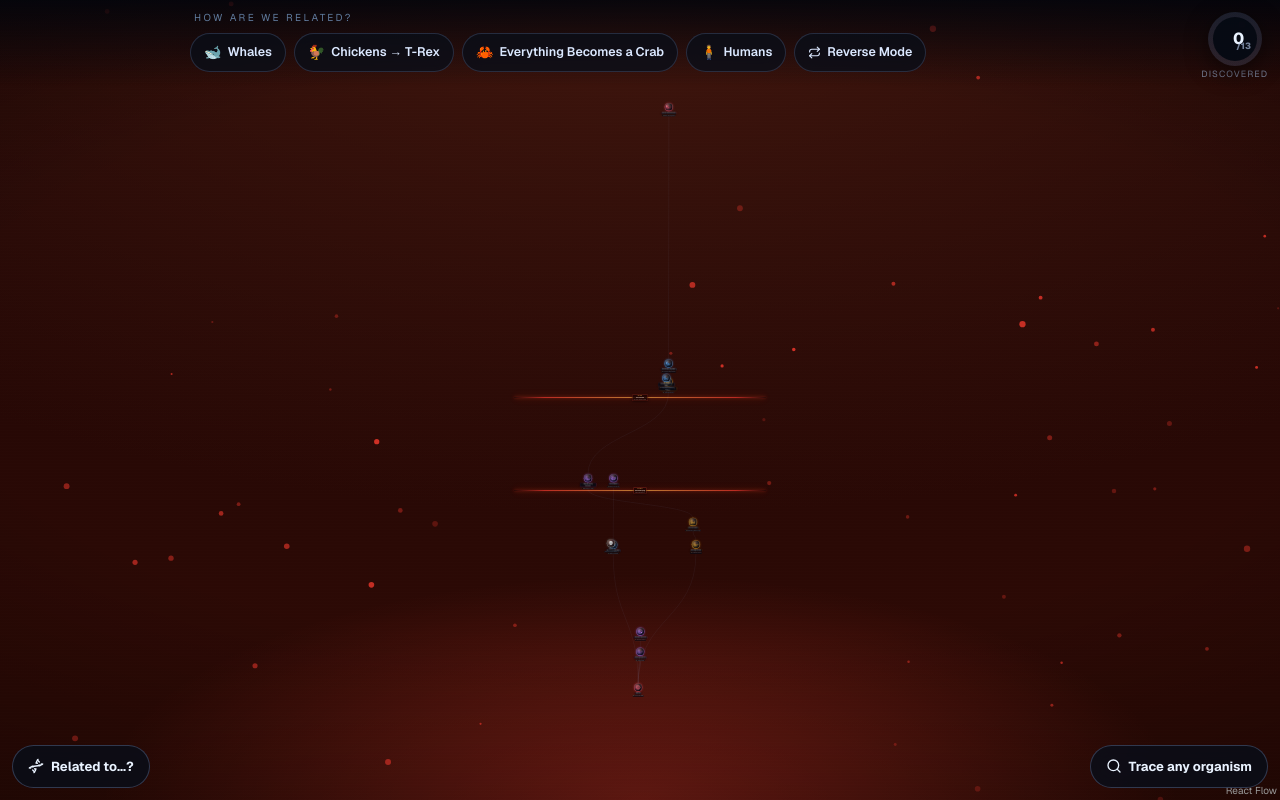
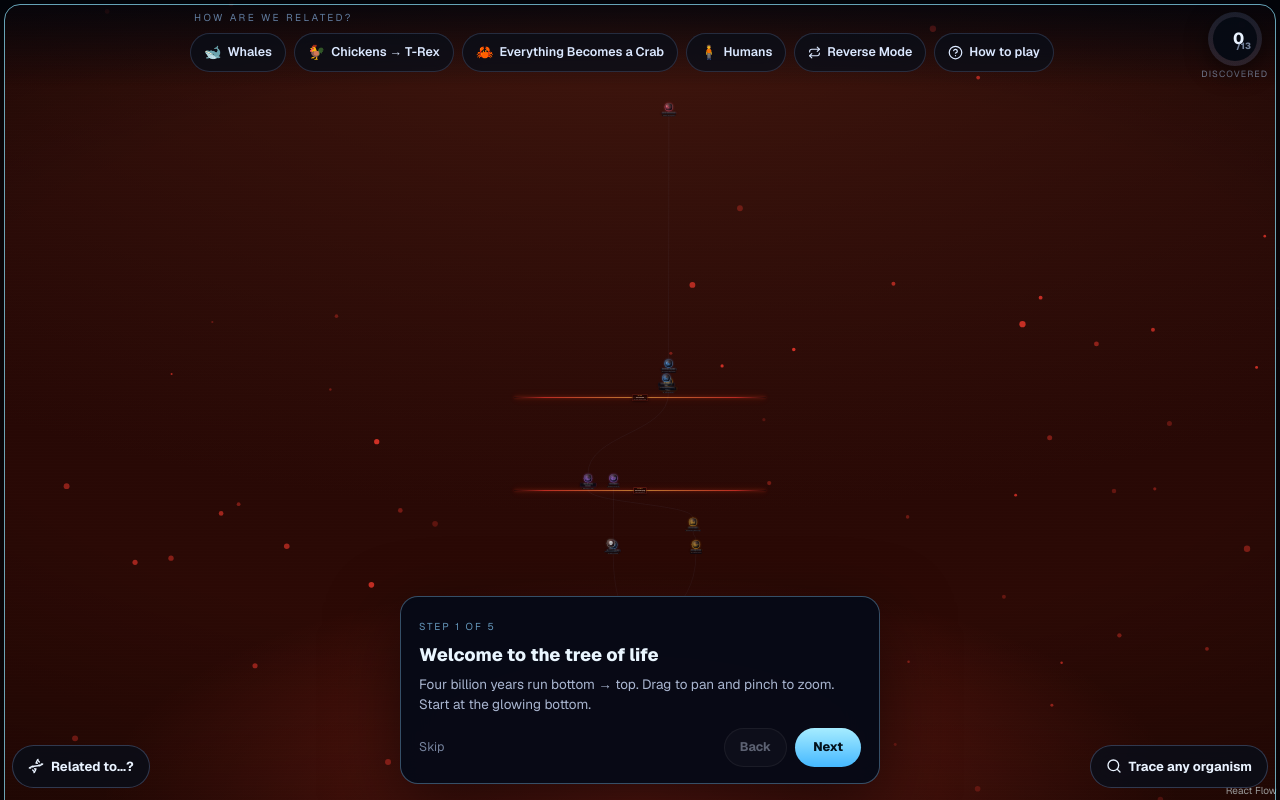
Before and after one commit to Dineshkor/EvoTree, a Next.js app: page / in a window 1280 px wide. Both pictures are taken after a click on the button "Begin the journey →". Built offline with nearby package versions, Linux system fonts and the light colour scheme.

Commit message:
feat: add guided tour and help button

```diff
--- a/app/globals.css
+++ b/app/globals.css
@@ -1230,3 +1230,110 @@ body {
   color: rgba(160, 240, 210, 0.6);
   margin-left: 2px;
 }
+
+/* ---------- guided tour ---------- */
+.phylo-help {
+  display: inline-flex;
+  align-items: center;
+  gap: 6px;
+  flex: 0 0 auto;
+  padding: 8px 13px;
+  border-radius: 9999px;
+  font-size: 12.5px;
+  font-weight: 600;
+  color: #dbe8ff;
+  background: rgba(8, 14, 26, 0.72);
+  border: 1px solid rgba(150, 190, 255, 0.18);
+  cursor: pointer;
+  white-space: nowrap;
+}
+.phylo-help:hover {
+  border-color: rgba(150, 210, 255, 0.4);
+}
+.phylo-tour {
+  position: absolute;
+  inset: 0;
+  z-index: 60;
+  pointer-events: none;
+}
+.phylo-tour-spot {
+  position: absolute;
+  border-radius: 16px;
+  box-shadow: 0 0 0 9999px rgba(2, 4, 10, 0.78);
+  border: 1.5px solid rgba(140, 230, 255, 0.7);
+  pointer-events: none;
+  transition: left 0.25s ease, top 0.25s ease, width 0.25s ease, height 0.25s ease;
+}
+.phylo-tour-card {
+  position: absolute;
+  left: 12px;
+  right: 12px;
+  bottom: max(16px, env(safe-area-inset-bottom));
+  max-width: 480px;
+  margin: 0 auto;
+  padding: 16px 18px;
+  border-radius: 18px;
+  background: rgba(6, 10, 22, 0.96);
+  border: 1px solid rgba(140, 210, 255, 0.35);
+  box-shadow: 0 24px 70px rgba(0, 0, 0, 0.6);
+  backdrop-filter: blur(16px);
+  pointer-events: auto;
+}
+.phylo-tour-step {
+  font-size: 10px;
+  letter-spacing: 0.2em;
+  text-transform: uppercase;
+  color: rgba(140, 210, 255, 0.7);
+}
+.phylo-tour-card h3 {
+  margin: 4px 0 6px;
+  font-size: 18px;
+  font-weight: 800;
+  color: #eaf6ff;
+}
+.phylo-tour-card p {
+  font-size: 13.5px;
+  line-height: 1.5;
+  color: rgba(210, 225, 255, 0.8);
+}
+.phylo-tour-actions {
+  display: flex;
+  align-items: center;
+  justify-content: space-between;
+  margin-top: 14px;
+}
+.phylo-tour-nav {
+  display: flex;
+  gap: 8px;
+}
+.phylo-tour-skip {
+  font-size: 12.5px;
+  color: rgba(190, 210, 245, 0.6);
+  background: none;
+  border: none;
+  cursor: pointer;
+}
+.phylo-tour-back {
+  padding: 9px 15px;
+  border-radius: 9999px;
+  font-size: 12.5px;
+  font-weight: 700;
+  color: #dbe8ff;
+  background: rgba(255, 255, 255, 0.06);
+  border: 1px solid rgba(255, 255, 255, 0.14);
+  cursor: pointer;
+}
+.phylo-tour-back:disabled {
+  opacity: 0.4;
+  cursor: default;
+}
+.phylo-tour-next {
+  padding: 9px 18px;
+  border-radius: 9999px;
+  font-size: 12.5px;
+  font-weight: 800;
+  color: #04121c;
+  background: linear-gradient(180deg, #a6ecff, #45b8ff);
+  border: none;
+  cursor: pointer;
+}
--- a/components/PhyloApp.tsx
+++ b/components/PhyloApp.tsx
@@ -8,6 +8,7 @@ import { CreatureDrawer } from './ui/CreatureDrawer';
 import { ProgressMeter } from './ui/ProgressMeter';
 import { SpeciesSearch } from './ui/SpeciesSearch';
 import { TracePanel } from './ui/TracePanel';
+import { Tour } from './ui/Tour';
 import { useTraceRunner } from './ui/useTraceRunner';
 
 export function PhyloApp() {
@@ -24,6 +25,7 @@ export function PhyloApp() {
       <CreatureDrawer />
       <div className="phylo-grain" aria-hidden="true" />
       <ColdOpen />
+      <Tour />
     </div>
   );
 }
--- /dev/null
+++ b/components/ui/HelpButton.tsx
@@ -0,0 +1,20 @@
+'use client';
+
+import { HelpCircle } from 'lucide-react';
+import { usePhyloStore } from '@/store/usePhyloStore';
+
+export function HelpButton() {
+  const reopenTour = usePhyloStore((s) => s.reopenTour);
+  return (
+    <button
+      type="button"
+      className="phylo-help"
+      data-tour="help"
+      aria-label="How to play"
+      onClick={reopenTour}
+    >
+      <HelpCircle size={15} />
+      How to play
+    </button>
+  );
+}
--- a/components/ui/MashupCalculator.tsx
+++ b/components/ui/MashupCalculator.tsx
@@ -42,6 +42,7 @@ export function MashupCalculator() {
         <button
           type="button"
           className="phylo-mashup-btn"
+          data-tour="mashup"
           data-active={open || !!pair}
           onClick={() => setOpen((o) => !o)}
         >
--- a/components/ui/TopBar.tsx
+++ b/components/ui/TopBar.tsx
@@ -3,6 +3,7 @@
 import { Repeat } from 'lucide-react';
 import { LINEAGE_PILLS } from '@/lib/data/lineages';
 import { usePhyloStore } from '@/store/usePhyloStore';
+import { HelpButton } from './HelpButton';
 
 export function TopBar() {
   const activeLineage = usePhyloStore((s) => s.activeLineage);
@@ -14,7 +15,7 @@ export function TopBar() {
     <div className="phylo-topbar">
       <div className="phylo-topbar-inner">
         <span className="phylo-topbar-label">How are we related?</span>
-        <div className="phylo-chips">
+        <div className="phylo-chips" data-tour="pills">
           {LINEAGE_PILLS.map((p) => {
             const active = activeLineage === p.id;
             return (
@@ -41,6 +42,7 @@ export function TopBar() {
             <Repeat size={13} />
             Reverse Mode
           </button>
+          <HelpButton />
         </div>
       </div>
     </div>
--- /dev/null
+++ b/components/ui/Tour.tsx
@@ -0,0 +1,122 @@
+'use client';
+
+import { useCallback, useEffect, useState } from 'react';
+import { usePhyloStore } from '@/store/usePhyloStore';
+
+const TOUR_STEPS = [
+  {
+    target: '[data-tour="canvas"]',
+    title: 'Welcome to the tree of life',
+    body: 'Four billion years run bottom → top. Drag to pan and pinch to zoom. Start at the glowing bottom.',
+  },
+  {
+    target: '[data-tour="creature"]',
+    title: 'Open any creature',
+    body: 'Tap a glowing medallion to read its story, its size next to you, and its one mind-blowing plot twist.',
+  },
+  {
+    target: '[data-tour="pills"]',
+    title: 'Trace a family line',
+    body: 'Tap a pill — Whales, Crabs, Humans — to light up a whole branch and fly along it.',
+  },
+  {
+    target: '[data-tour="trace"]',
+    title: 'Trace ANY organism',
+    body: 'Type any animal — even your cat — and watch its real lineage march back to Cell Zero, powered by Ensembl.',
+  },
+  {
+    target: '[data-tour="mashup"]',
+    title: 'How are we related?',
+    body: 'Pick two creatures and find the exact ancestor where their family lines meet.',
+  },
+];
+
+export function Tour() {
+  const tourDone = usePhyloStore((s) => s.tourDone);
+  const coldOpenDone = usePhyloStore((s) => s.coldOpenDone);
+  const tourStep = usePhyloStore((s) => s.tourStep);
+  const nextTourStep = usePhyloStore((s) => s.nextTourStep);
+  const prevTourStep = usePhyloStore((s) => s.prevTourStep);
+  const finishTour = usePhyloStore((s) => s.finishTour);
+
+  const [rect, setRect] = useState<DOMRect | null>(null);
+
+  const active = coldOpenDone && !tourDone;
+  const step = TOUR_STEPS[Math.min(tourStep, TOUR_STEPS.length - 1)];
+
+  useEffect(() => {
+    if (typeof window === 'undefined') return;
+    if (window.localStorage.getItem('phyloTourDone')) finishTour();
+  }, [finishTour]);
+
+  const measure = useCallback(() => {
+    const el = document.querySelector(step.target);
+    setRect(el ? el.getBoundingClientRect() : null);
+  }, [step.target]);
+
+  useEffect(() => {
+    if (!active) return;
+    const id = requestAnimationFrame(measure);
+    window.addEventListener('resize', measure);
+    return () => {
+      cancelAnimationFrame(id);
+      window.removeEventListener('resize', measure);
+    };
+  }, [active, measure]);
+
+  const done = useCallback(() => {
+    if (typeof window !== 'undefined') {
+      window.localStorage.setItem('phyloTourDone', '1');
+    }
+    finishTour();
+  }, [finishTour]);
+
+  const next = useCallback(() => {
+    if (tourStep >= TOUR_STEPS.length - 1) done();
+    else nextTourStep(TOUR_STEPS.length - 1);
+  }, [tourStep, nextTourStep, done]);
+
+  if (!active) return null;
+
+  return (
+    <div className="phylo-tour" role="dialog" aria-label="Guided tour">
+      {rect && (
+        <div
+          className="phylo-tour-spot"
+          style={{
+            left: Math.max(rect.left - 8, 4),
+            top: Math.max(rect.top - 8, 4),
+            width: Math.min(rect.width + 16, window.innerWidth - 8),
+            height: rect.height + 16,
+          }}
+        />
+      )}
+
+      <div className="phylo-tour-card">
+        <span className="phylo-tour-step">
+          Step {tourStep + 1} of {TOUR_STEPS.length}
+        </span>
+        <h3>{step.title}</h3>
+        <p>{step.body}</p>
+        <div className="phylo-tour-actions">
+          <button type="button" className="phylo-tour-skip" onClick={done}>
+            Skip
+          </button>
+          <div className="phylo-tour-nav">
+            <button
+              type="button"
+              className="phylo-tour-back"
+              disabled={tourStep === 0}
+              onClick={prevTourStep}
+            >
+              Back
+            </button>
+            <button type="button" className="phylo-tour-next" onClick={next}>
+              {tourStep >= TOUR_STEPS.length - 1 ? 'Finish' : 'Next'}
+            </button>
+          </div>
+        </div>
+      </div>
+    </div>
+  );
+}
```
